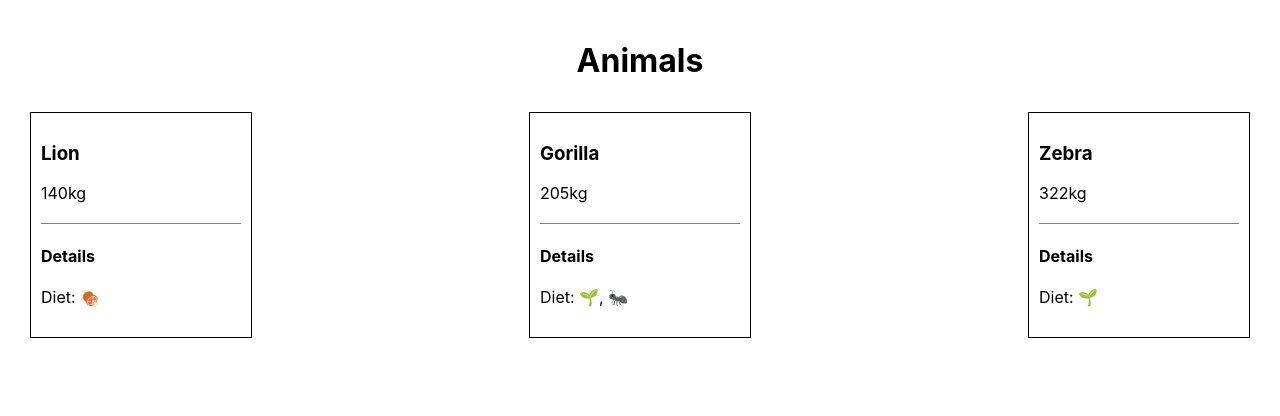
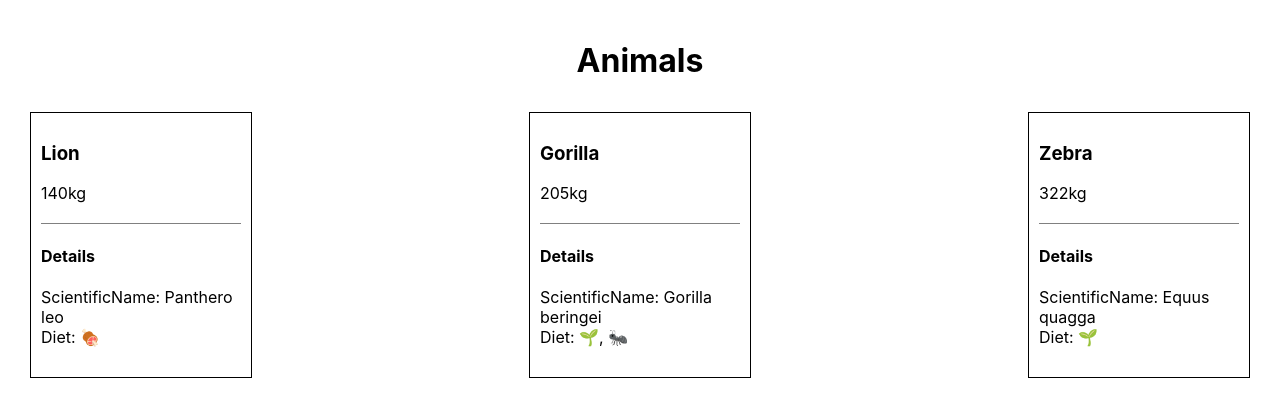
Before and after one commit to topcook/myReactApp, a React (Create React App) app: page / in a window 1280 px wide. Shown: the top 416 px of the page. Built offline with nearby package versions, Linux system fonts and the light colour scheme.

Commit message:
I added an attribute to the last child component easily.

```diff
--- a/src/components/AnimalDetails/AnimalDetails.js
+++ b/src/components/AnimalDetails/AnimalDetails.js
@@ -15,15 +15,17 @@ function convertFood(food) {
         }
 }
 
-export default function AnimalDetails({diet}) {
+export default function AnimalDetails({diet, scientificName}) {
     return (
         <div className='details'>
             <h4>Details</h4>
+            <div>ScientificName: { scientificName }</div>
             Diet: {diet.map(food => convertFood(food)).join(', ')}
         </div>
     )
 }
 
 AnimalDetails.propTypes = {
-    diet: PropTypes.arrayOf(PropTypes.string).isRequired
+    diet: PropTypes.arrayOf(PropTypes.string).isRequired,
+    scientificName: PropTypes.string.isRequired
 }
--- a/src/components/App/App.js
+++ b/src/components/App/App.js
@@ -12,6 +12,7 @@ function App() {
           diet = {animal.diet}
           key = {animal.name}
           name = {animal.name}
+          scientificName = {animal.scientificName}
           size = {animal.size}
           />
         ))
```
